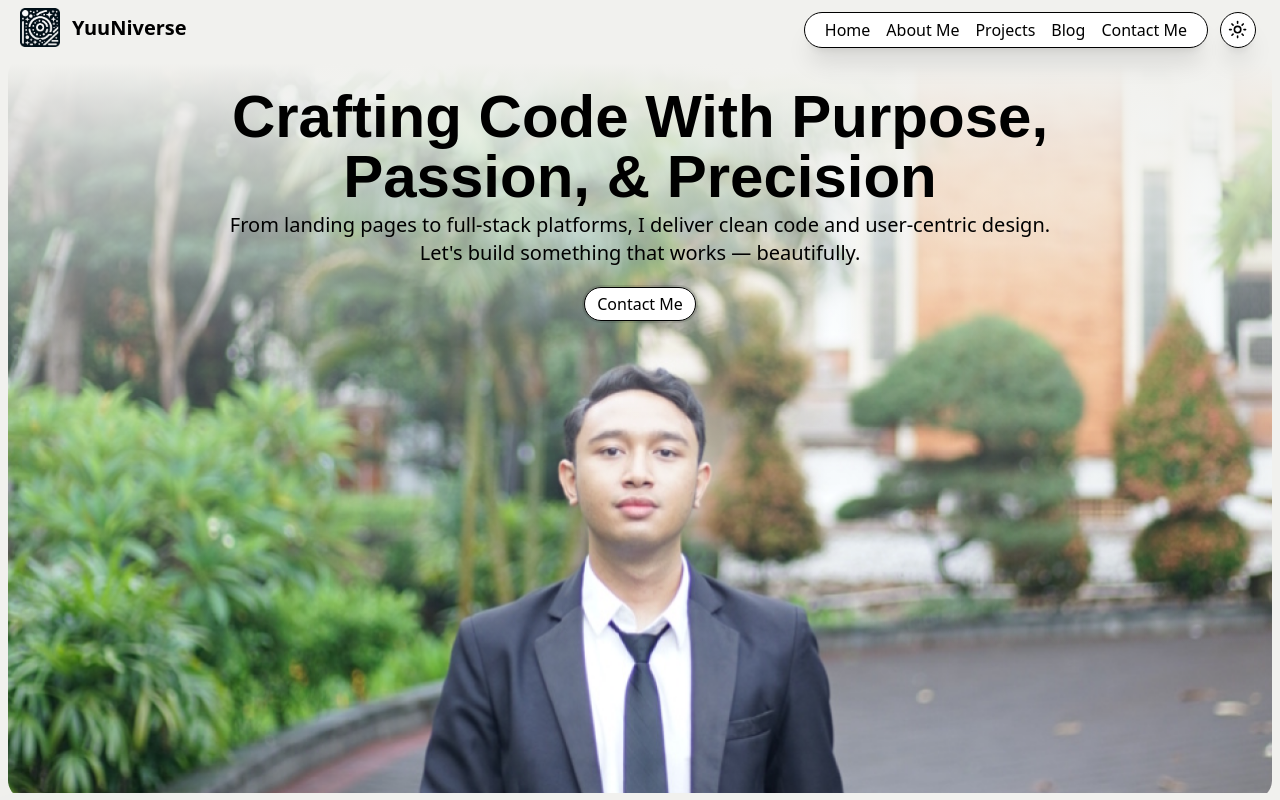
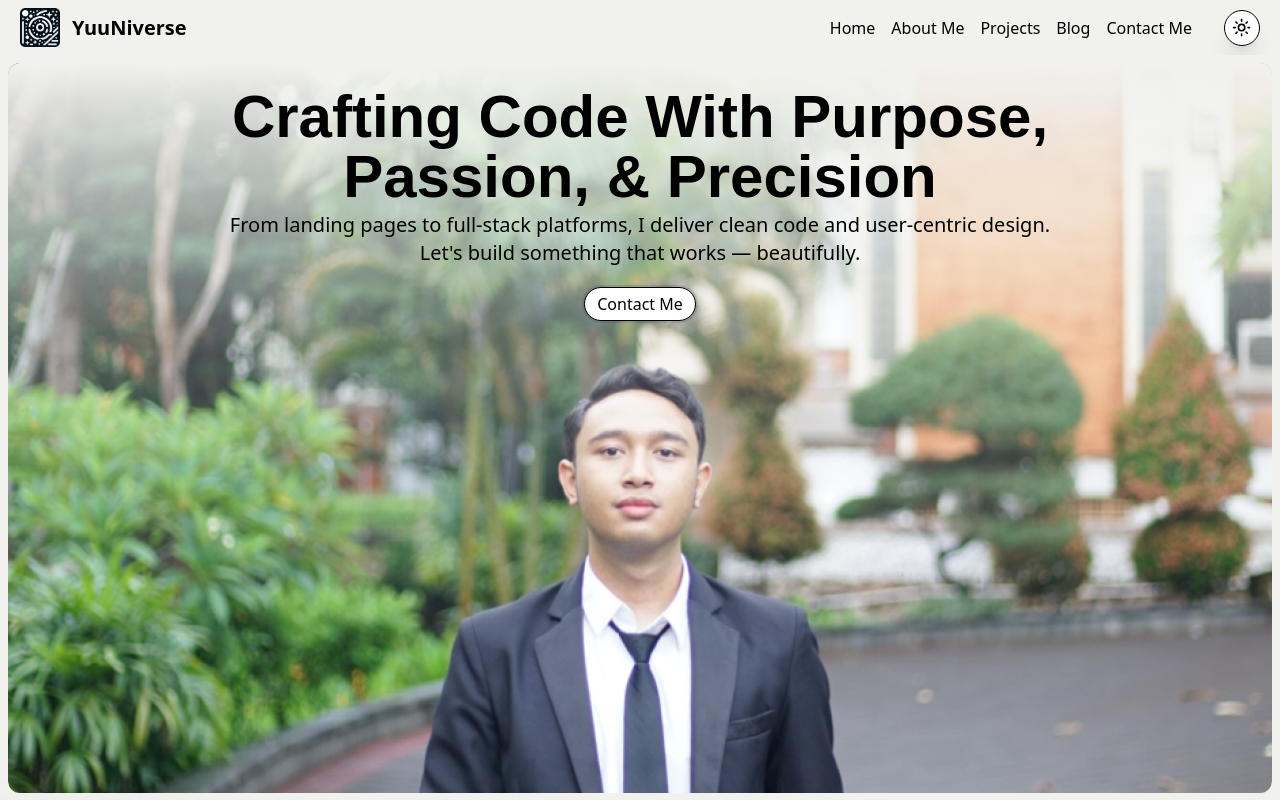
Before and after one commit to TamaWira/yuuniverse, a Next.js app: page / in a window 1280 px wide. Shown: the top 800 px of the page. Built offline with nearby package versions, Linux system fonts and the light colour scheme; a web font is replaced by a local one.

Commit message:
feat: update navbar disappear on scroll down

```diff
--- a/src/app/globals.css
+++ b/src/app/globals.css
@@ -14,41 +14,5 @@ button {
 }
 
 @theme inline {
-  --radius-sm: calc(var(--radius) - 4px);
-  --radius-md: calc(var(--radius) - 2px);
-  --radius-lg: var(--radius);
-  --radius-xl: calc(var(--radius) + 4px);
-  --color-background: var(--background);
-  --color-foreground: var(--foreground);
-  --color-card: var(--card);
-  --color-card-foreground: var(--card-foreground);
-  --color-popover: var(--popover);
-  --color-popover-foreground: var(--popover-foreground);
-  --color-primary: var(--primary);
-  --color-primary-foreground: var(--primary-foreground);
-  --color-secondary: var(--secondary);
-  --color-secondary-foreground: var(--secondary-foreground);
-  --color-muted: var(--muted);
-  --color-muted-foreground: var(--muted-foreground);
-  --color-accent: var(--accent);
-  --color-accent-foreground: var(--accent-foreground);
-  --color-destructive: var(--destructive);
-  --color-border: var(--border);
-  --color-input: var(--input);
-  --color-ring: var(--ring);
-  --color-chart-1: var(--chart-1);
-  --color-chart-2: var(--chart-2);
-  --color-chart-3: var(--chart-3);
-  --color-chart-4: var(--chart-4);
-  --color-chart-5: var(--chart-5);
-  --color-sidebar: var(--sidebar);
-  --color-sidebar-foreground: var(--sidebar-foreground);
-  --color-sidebar-primary: var(--sidebar-primary);
-  --color-sidebar-primary-foreground: var(--sidebar-primary-foreground);
-  --color-sidebar-accent: var(--sidebar-accent);
-  --color-sidebar-accent-foreground: var(--sidebar-accent-foreground);
-  --color-sidebar-border: var(--sidebar-border);
-  --color-sidebar-ring: var(--sidebar-ring);
-
   --font-abhaya: var(--font-abhaya-libre);
 }
--- a/src/components/navbar.tsx
+++ b/src/components/navbar.tsx
@@ -1,3 +1,6 @@
+"use client";
+
+import { useEffect, useState } from "react";
 import Logo from "./logo";
 import MobileThemeToggle from "./mobile-theme-toggle";
 import ThemeToggle from "./theme-toggle";
@@ -37,16 +40,53 @@ const links = [
 ];
 
 export default function Navbar() {
+  const [prevScrollPos, setPrevScrollPos] = useState(0);
+  const [visible, setVisible] = useState(true);
+
+  useEffect(() => {
+    const handleScroll = () => {
+      const currentScrollPos = window.scrollY;
+
+      // Make navbar visible at the very top of the page
+      if (currentScrollPos <= 10) {
+        setVisible(true);
+        setPrevScrollPos(currentScrollPos);
+        return;
+      }
+
+      // Determine scroll direction
+      const isScrollingDown = prevScrollPos < currentScrollPos;
+
+      setVisible(!isScrollingDown);
+      setPrevScrollPos(currentScrollPos);
+    };
+
+    window.addEventListener("scroll", handleScroll);
+    return () => window.removeEventListener("scroll", handleScroll);
+  }, [prevScrollPos]);
+
   return (
-    <header className="flex justify-between items-center p-2 px-5">
-      <div className="flex items-center gap-3">
+    <header
+      className={`sticky overflow-hidden top-0 z-50 flex justify-between items-center p-2 px-5 transition-transform duration-300 ${
+        visible ? "translate-y-0" : "-translate-y-full"
+      }`}
+    >
+      <div
+        className={`z-[60] absolute inset-0 bg-red-500 ${
+          prevScrollPos > 30
+            ? "bg-white/80 dark:bg-[#576856]/30 backdrop-blur-md"
+            : "bg-transparent"
+        }`}
+      />
+
+      <div className="z-[70] flex items-center gap-3">
         <Logo />
         <p className="font-bold text-xl">YuuNiverse</p>
       </div>
 
       {/* Desktop Navigation */}
-      <nav className="hidden top-3 right-6 z-40 fixed md:flex items-center gap-3">
-        <ul className="flex items-center gap-4 bg-white dark:bg-[#576856] shadow-xl p-3 px-5 border rounded-full h-9 text-black dark:text-white">
+      <nav className="hidden z-[70] md:flex items-center gap-3">
+        <ul className="flex items-center gap-4 p-3 px-5 h-9 text-black dark:text-white">
           {links.map((link) => (
             <li key={link.name}>
               <a href={link.href} className="hover:text-black transition-all">
@@ -59,14 +99,14 @@ export default function Navbar() {
       </nav>
 
       {/* Mobile Navigation */}
-      <nav className="md:hidden flex">
+      <nav className="md:hidden z-[70] flex">
         <Drawer direction="right">
           <DrawerTrigger asChild>
             <button>
               <Menu />
             </button>
           </DrawerTrigger>
-          <DrawerContent className="bg-white rounded-s-3xl">
+          <DrawerContent className="bg-white dark:bg-gray-900 rounded-s-3xl">
             {/* Hidden header for accessibility */}
             <DrawerHeader className="flex flex-row justify-between">
               <div>
```
